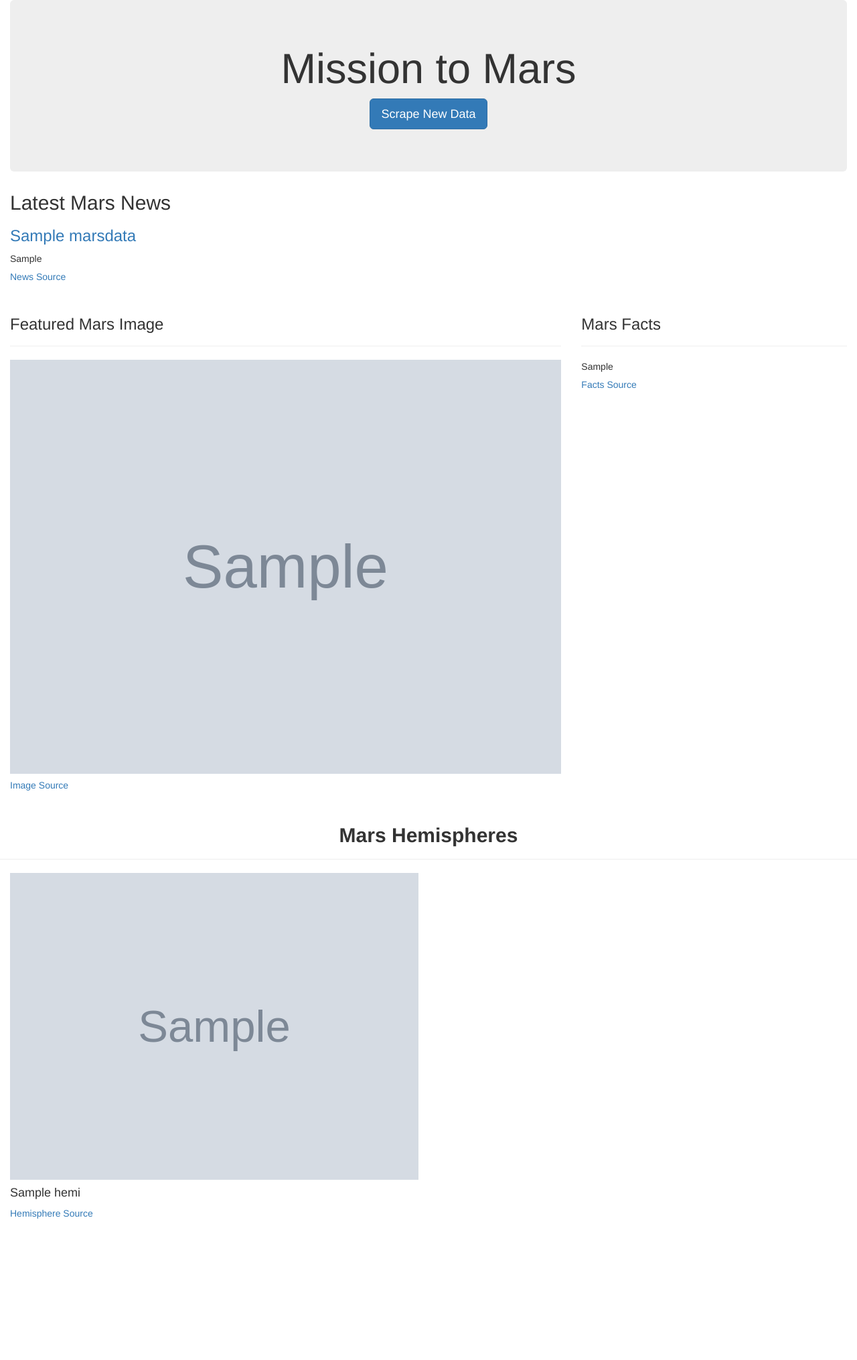
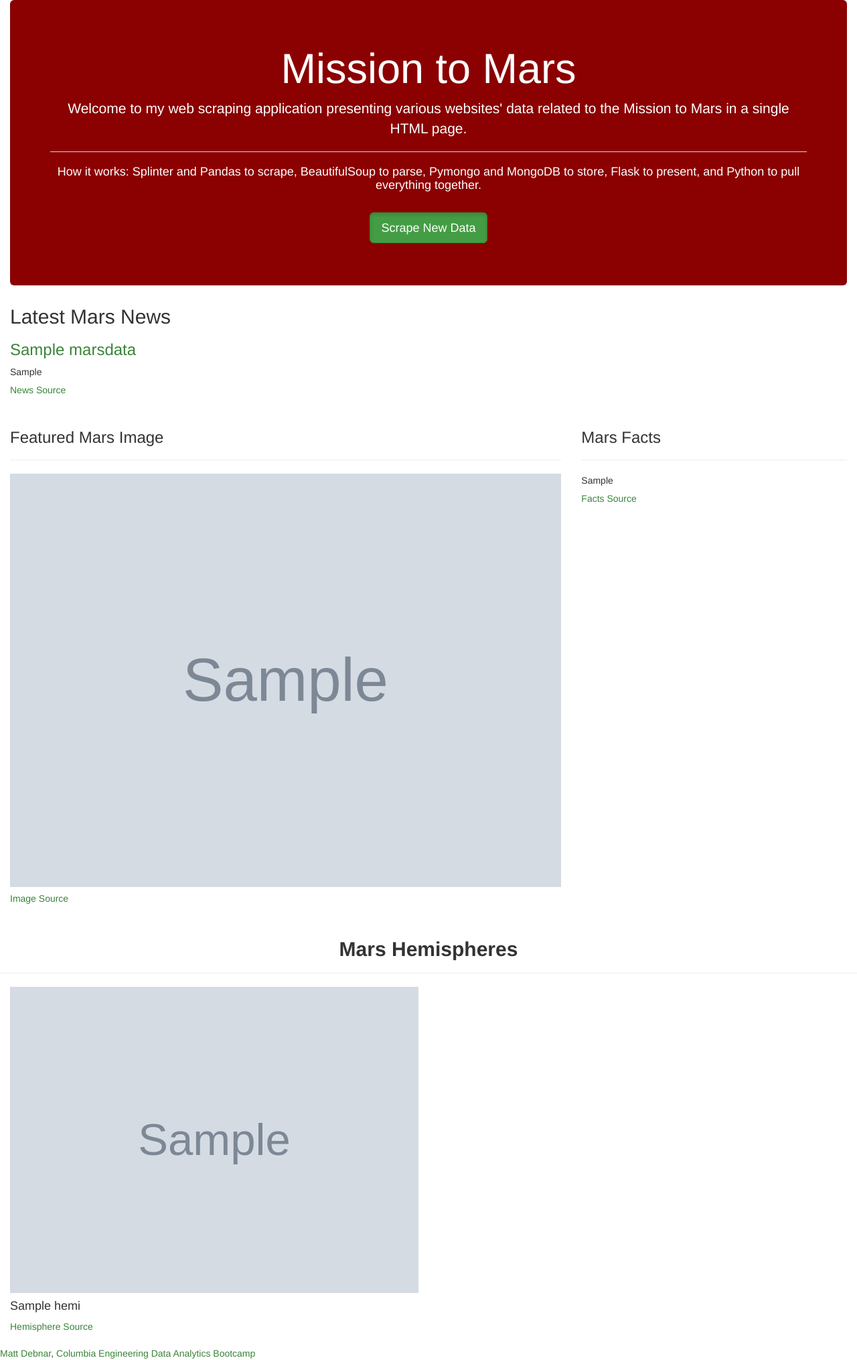
Before and after one commit to bbixby/web-scraping-challenge, a Flask app: page / in a window 1280 px wide. Shown: the whole page at 67% size. Before the commit the page ends 1819 px from the top, so only its background shows below. Run offline with Flask 2, Linux system fonts and the light colour scheme; grey boxes marked "Sample" are stand-in pictures; a database or web service that is not in the repository returns one stand-in record (values such as "Sample title"); some libraries are stand-ins or nearby versions.

Commit message:
added screenshot and source links

```diff
--- a/Missions_to_Mars/Templates/index.html
+++ b/Missions_to_Mars/Templates/index.html
@@ -6,23 +6,30 @@
   <meta charset="UTF-8">
   <meta name="viewport" content="width=device-width, initial-scale=1.0">
   <meta http-equiv="X-UA-Compatible" content="ie=edge">
-  <title>Mission to Mars</title>
+  <title>Mission to Mars via Web Scraping</title>
   <link rel="stylesheet" href="https://maxcdn.bootstrapcdn.com/bootstrap/3.3.7/css/bootstrap.min.css">
 </head>
 
 <body>
   <div class="container-fluid">
     <!-- jumbotron title with button to scrape new data -->
-    <div class="jumbotron text-center">
-      <h1>Mission to Mars</h1>
-      <p><a class="btn btn-primary btn-lg" href="/scrape" role="button">Scrape New Data</a></p>
+    <div class="jumbotron text-center" style="background-color:darkred !important;">
+      <h1 class="display-4" style="color:white">Mission to Mars</h1>
+      <p class="lead" style="color:white">
+        Welcome to my web scraping application presenting various websites' data related to the Mission to Mars in a single HTML page.
+      </p>
+      <hr class="my-4">
+      <h4 style="color:white">How it works: Splinter and Pandas to scrape, BeautifulSoup to parse, Pymongo and MongoDB to store, Flask to present, and Python to pull everything together.</h4>
+      <br>
+      <p><a class="btn btn-success btn-lg active" href="/scrape" role="button">Scrape New Data</a></p>
     </div>
+
     <!-- display latest title and p with header -->
     <row>
     <h2>Latest Mars News</h2>
-    <h3><a href=" {{ display_data.news_href }} " class="text-decoration-none" target=”_blank”>{{ display_data.news_title }}</a></h3>
+    <h3><a href=" {{ display_data.news_href }} " class="text-decoration-none" target=”_blank” style="color:#398439">{{ display_data.news_title }}</a></h3>
     <p>{{ display_data.news_p }}</p>
-    <h5><a href=" {{ display_data.news_source_url }} " class="text-decoration-none" target=”_blank”>News Source</a></h5>
+    <h5><a href=" {{ display_data.news_source_url }} " class="text-decoration-none" style="color:#398439" target=”_blank”>News Source</a></h5>
     </row>
 
   <!-- row to line up latest image and table -->
@@ -36,7 +43,7 @@
         <div class="content">
             <img src="{{ display_data.featured_image_url }}" alt="Featured Mars Image" style="width:100%">
         </div>
-        <h5><a href=" {{ display_data.featured_image_source }} " class="text-decoration-none" target=”_blank”>Image Source</a></h5>
+        <h5><a href=" {{ display_data.featured_image_source }} " class="text-decoration-none" style="color:#398439" target=”_blank”>Image Source</a></h5>
       </div>
     </div>
 
@@ -49,7 +56,7 @@
             <div>
             {{display_data.html_table | safe }}
             </div>
-            <h5><a href=" {{ display_data.facts_source }} " class="text-decoration-none" target=”_blank”>Facts Source</a></h5>
+            <h5><a href=" {{ display_data.facts_source }} " class="text-decoration-none" style="color:#398439" target=”_blank”>Facts Source</a></h5>
         </div>
     </div>
    </div>
@@ -61,24 +68,28 @@
     </div>
     <!-- "for" loop to go through the Mongo array -->
     {% for hemi in display_data.hemi_img_urls %}
-    <div class="card-deck col-md-6">
-      <div class="card">
-        <div class="card-block">
-        <img class = "card-img-top" src="{{ hemi.hemi_img_url }}" alt="{{ hemi.hemi_img_name }}" style="width:100%">
-
-            <h4 class = "card-title">{{ hemi.hemi_img_name }}</h4>
-            <div class="card-footer">
-              <a href="{{ hemi.hemi_source_url }} " target=”_blank class="card-link">Hemisphere Source</a>
-            </div>
-
+    <div class="card col-md-6">
+      <img class="card-img-top" src="{{ hemi.hemi_img_url }}" alt="{{ hemi.hemi_img_name }}" style="width:100%">
+        <div class="card-body">
+          <h4 class = "card-title">{{ hemi.hemi_img_name }}</h4>
+          <a href="{{ hemi.hemi_source_url }}" target=”_blank style="color:#398439" class="card-link">Hemisphere Source</a>
         </div>
-      </div>
     </div>
     {% endfor %}
    </div>
 
+  <!-- basic footer -->
+  </div>
+  <footer>
+    <br>
+  <div class="footer"><a class="link-unstyled" style="color:#398439"  target="_blank" href="https://github.com/bbixby">Matt Debnar</a>, <a class="link-unstyled" style="color:#398439"  target="_blank" href="https://bootcamp.cvn.columbia.edu/data/">Columbia Engineering Data Analytics Bootcamp</a></div>
+  </footer>
 
-  </div>
+
+
+    <script src="https://code.jquery.com/jquery-3.3.1.slim.min.js" integrity="sha384-q8i/X+965DzO0rT7abK41JStQIAqVgRVzpbzo5smXKp4YfRvH+8abtTE1Pi6jizo" crossorigin="anonymous"></script>
+    <script src="https://cdnjs.cloudflare.com/ajax/libs/popper.js/1.14.7/umd/popper.min.js" integrity="sha384-UO2eT0CpHqdSJQ6hJty5KVphtPhzWj9WO1clHTMGa3JDZwrnQq4sF86dIHNDz0W1" crossorigin="anonymous"></script>
+    <script src="https://stackpath.bootstrapcdn.com/bootstrap/4.3.1/js/bootstrap.min.js" integrity="sha384-JjSmVgyd0p3pXB1rRibZUAYoIIy6OrQ6VrjIEaFf/nJGzIxFDsf4x0xIM+B07jRM" crossorigin="anonymous"></script>
 </body>
 
 </html>
```
Also changed, not shown: README.md, 1 other file.
